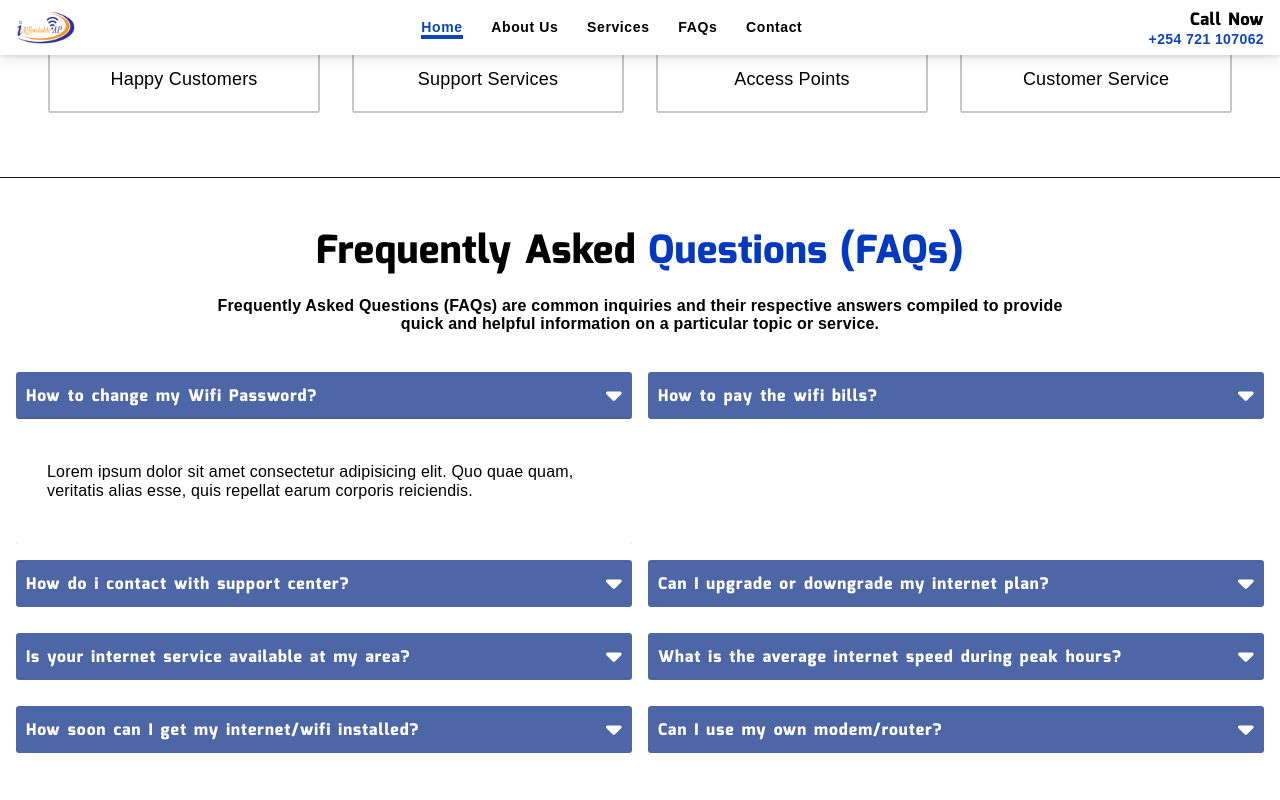
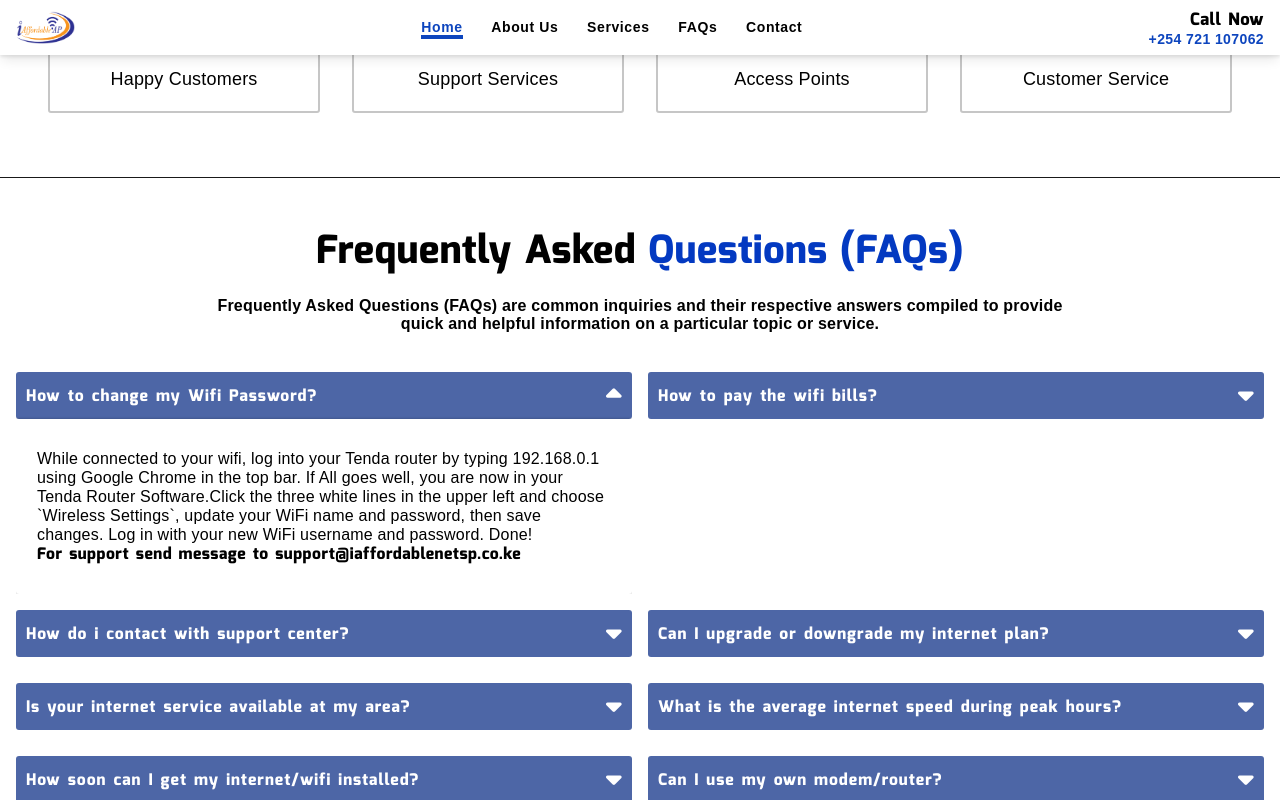
Before and after one commit to Abdirino/I-Affordable-Internet-Provider, a React (Create React App) app: page / in a window 1280 px wide. Both pictures are taken after a click on the element 324 px from the left and 2551 px from the top of the page. Shown: the part 2151-2951 px from the top of the page. Built offline with nearby package versions, Linux system fonts and the light colour scheme.

Commit message:
🧑‍💻✅

```diff
--- a/src/Components/Accordion/Accordion.jsx
+++ b/src/Components/Accordion/Accordion.jsx
@@ -2,22 +2,25 @@ import React from "react";
 import "./accordion.css";
 import Reveal from "../Reveal/Reveal";
 
-const Accordion = ({ title, active, setActive, answer }) => {
-  // const handleActive = () => setActive(!active)
+const Accordion = ({
+  title,
+  active,
+  setActive,
+  handleActive,
+  answer,
+  email,
+}) => {
   return (
     <>
       <Reveal>
-        <div
-          className="accordion"
-          onClick={true ? () => setActive(title) : () => setActive(!title)}
-        >
+        <div className="accordion" onClick={active ? () => setActive(!title) : () => setActive(title)}>
           <div className="acc-head">
             <div className="container">
               <h4>{title}</h4>
               <span>
                 <i
                   className={
-                    active === title ? "fa fa-caret-down" : "fa fa-caret-down"
+                    active === title ? "fa fa-caret-up" : "fa fa-caret-down"
                   }
                 ></i>
               </span>
@@ -27,9 +30,7 @@ const Accordion = ({ title, active, setActive, answer }) => {
               <div className="container">
                 <p>
                   {answer}
-                Lorem ipsum dolor sit amet consectetur adipisicing elit. Quo
-                quae quam, veritatis alias esse, quis repellat earum corporis
-                reiciendis.
+                  <h4> {email}</h4>
                 </p>
               </div>
             </div>
--- a/src/Components/Accordion/accordion.css
+++ b/src/Components/Accordion/accordion.css
@@ -41,7 +41,7 @@
   align-items: center;
   overflow: hidden;
   transition: all 600ms ease-in-out;
-  padding: 5px 15px;
+  padding: 5px;
 }
 .acc-content .container {
   padding: 1rem;
@@ -57,9 +57,21 @@
   color: black;
   width: auto;
 }
-@media (max-width: 768px) {
+.acc-content.show {
+  height: 175px;
+  opacity: 1;
+}
+.acc-content.hide {
+  height: 0;
+  opacity: 0;
+}
+@media (max-width: 968px) {
   .acc-content .container p {
     width: auto;
+  }
+  .acc-content.show {
+    height: 275px;
+    opacity: 1;
   }
 }
 @media (max-width: 468px) {
@@ -69,8 +81,3 @@
     font-size: 14px;
   }
 }
-
-.acc-content.show {
-  height: 125px;
-  opacity: 1;
-}
--- a/src/Components/Footer/Footer.jsx
+++ b/src/Components/Footer/Footer.jsx
@@ -26,7 +26,7 @@ const Footer = () => {
               </div>
               <div className="c-info">
                 <i class="fa-solid fa-envelope"></i>
-                <p>internetaffordable@gmail.com</p>
+                <p>support@iaffordablenetsp.co.ke</p>
               </div>
               <div className="c-info">
                 <i class="fa-solid fa-location-dot"></i>
@@ -52,7 +52,12 @@ const Footer = () => {
                 <li>FAQs</li>
               </Link>
               <li>Privacy Policy</li>
-              <li>Payment Methods</li>
+              <Link
+                to="/Package"
+                style={{ color: "inherit", textDecoration: "inherit" }}
+              >
+                <li>Payment Options</li>
+              </Link>
             </section>
           </Reveal>
           <Reveal>
@@ -97,7 +102,7 @@ const Footer = () => {
               href="tel: +254 721 107062"
               style={{ color: "inherit", textDecoration: "inherit" }}
             >
-              <i class="fa-brands fa-square-instagram"></i>
+              <i class="fa-brands fa-square-whatsapp"></i>
             </a>
             <i class="fa-brands fa-square-twitter"></i>
             <i class="fa-brands fa-linkedin"></i>
--- a/src/Components/Quizzes/Quizzes.jsx
+++ b/src/Components/Quizzes/Quizzes.jsx
@@ -5,7 +5,8 @@ import Accordion from "../Accordion/Accordion";
 import Reveal from "../Reveal/Reveal";
 
 const Quizzes = () => {
-  const [active, setActive] = useState("");
+  const [active, setActive] = useState(false);
+  const handleActive = () => setActive(!active);
 
   return (
     <>
@@ -28,11 +29,31 @@ const Quizzes = () => {
           <div className="Accordion">
             <Accordion
               title="How to change my Wifi Password?"
+              answer="While connected to your wifi, log into your Tenda router by typing
+              192.168.0.1 using Google Chrome in the top bar. If All goes well,
+              you are now in your Tenda Router Software.Click the three white
+              lines in the upper left and choose `Wireless Settings`,
+              update your WiFi name and password, then save changes. Log in with your new WiFi
+              username and password. Done!"
+              email="For support send message to support@iaffordablenetsp.co.ke"
               active={active}
               setActive={setActive}
             />
             <Accordion
               title="How to pay the wifi bills?"
+              answer="You can pay through our M-pesa Till, goods and Service, Till Number 545527.  Following these process:
+              1. Go to Mpesa Service
+              2. Select Lipa na Mpesa
+              3. Select buy goods and services
+              4. Enter Till No. 545527
+              5. Enter Amount Due
+              6. Enter Your Mpesa secret PIN
+              7. Confirm with OK."
+              email="Please SMS the payment  receipt for confirmation. Thank you from
+              IAFFORDABLENET LIMITED;
+              YOUR WISP;
+              PHONE: 0721107962
+              EMAIL: billing@iaffordablenetsp.co.ke "
               active={active}
               setActive={setActive}
             />
@@ -40,16 +61,29 @@ const Quizzes = () => {
               title="How do i contact with support center?"
               active={active}
               setActive={setActive}
+              answer="For support Contact:"
+              email="Hotline: +254721107962; Support Email: support@iaffordablenetsp.co.ke "
             />
             <Accordion
               title="Can I upgrade or downgrade my internet plan?"
               active={active}
               setActive={setActive}
+              answer="We are flexible and ready to give free advice on our client internet requirements.
+               ou can contact support to explain your internet need and correct plan can be recommended for you.
+              You can upgrade or downgrade accordingly.
+              It is best to discuss with support for the correct plan and upgrade or downgrade
+              is done on the next billing date."
+              email="For enquiries on sales option send message to sales@iaffordablenetsp.co.ke"
             />
             <Accordion
               title="Is your internet service available at my area?"
               active={active}
               setActive={setActive}
+              answer="Although our POP(Point of Presence) are located in most areas of the city with extended coverage.
+              On request for service the technical team will call in for confirmation of signal strength and proper line of site determination.
+              We have four main and Five booster stations, apart from the central hub at Al Yusra building.
+              We are the leading service provider with stations in Elwak, Takaba and another up coming new station in Bute soon."
+              email="For support send message to support@iaffordablenetsp.co.ke"
             />
             <Accordion
               title="What is the average internet speed during peak hours?"
--- a/src/Pages/Contact/Contact.jsx
+++ b/src/Pages/Contact/Contact.jsx
@@ -52,12 +52,13 @@ const Contact = () => {
           <div className="contact-detail">
             <div className="c-detail">
               <div className="c-icon">
-                <i class="fa-solid fa-location-dot"></i>
+                <i class="fa-solid fa-envelope"></i>
               </div>
-              <h2>Address</h2>
-              <p>Al-Yusra Building</p>
-              <p>Moyale Town, KENYA</p>
+              <h2>E-Mail</h2>
+              <p>support@iaffordablenetsp.co.ke</p>
+              <p>abdulaziz@iaffordablenetsp.co.ke</p>
             </div>
+
             <div className="c-detail">
               <div className="c-icon">
                 <i class="fa-solid fa-phone"></i>
@@ -66,22 +67,23 @@ const Contact = () => {
               <p>+254 721 107 062</p>
               <p>+254 721 261 197</p>
             </div>
+
             <div className="c-detail">
               <div className="c-icon">
-                <i class="fa-solid fa-envelope"></i>
+                <i class="fa-solid fa-location-dot"></i>
               </div>
-              <h2>E-Mail</h2>
-              <p>ahash8@gmail.com</p>
-              <p>affordableinternet@gmail.com</p>
+              <h2>Address</h2>
+              <p>Al-Yusra Building</p>
+              <p>Moyale Town, KENYA</p>
             </div>
-            <div className="c-detail">
+            {/* <div className="c-detail">
               <div className="c-icon">
                 <i class="fa-solid fa-clock"></i>
               </div>
               <h2>Opening Hours</h2>
               <p>Weekdays 9am - 5pm</p>
               <p>Weekend 9am - 1pm</p>
-            </div>
+            </div> */}
           </div>
 
           <div className="form">
--- a/src/Pages/Contact/contact.css
+++ b/src/Pages/Contact/contact.css
@@ -25,10 +25,10 @@
 .contact-detail {
   padding: 2rem 0;
   display: grid;
-  grid-template-columns: repeat(auto-fit, minmax(230px, 1fr));
+  grid-template-columns: repeat(auto-fit, minmax(320px, 1fr));
   justify-content: center;
   align-items: center;
-  gap: 1.4rem;
+  gap: 1.7rem;
 }
 .contact-detail .c-detail {
   padding: 1.3rem;
```
Lines whose indentation alone changed are shown as unchanged.
